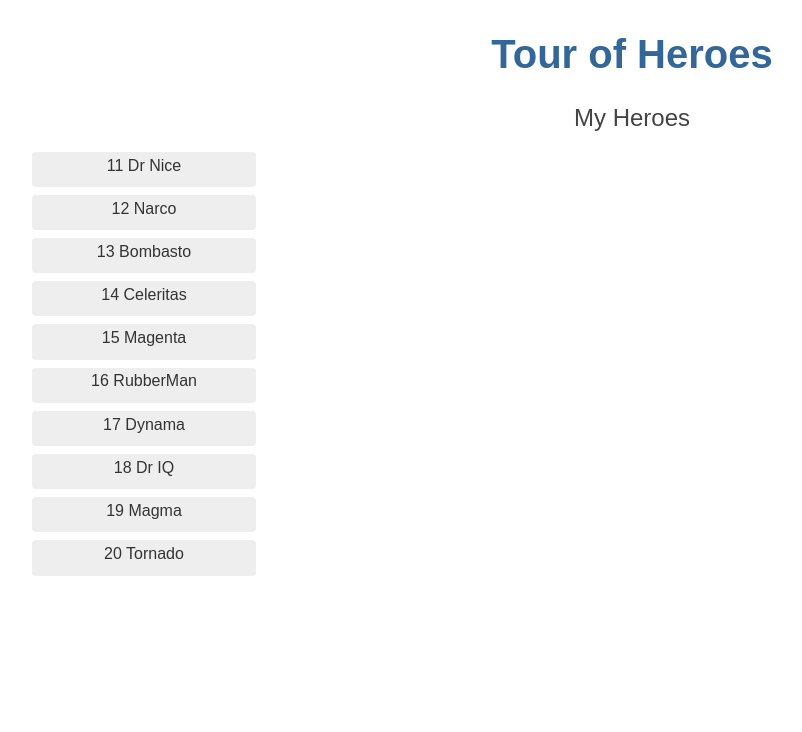
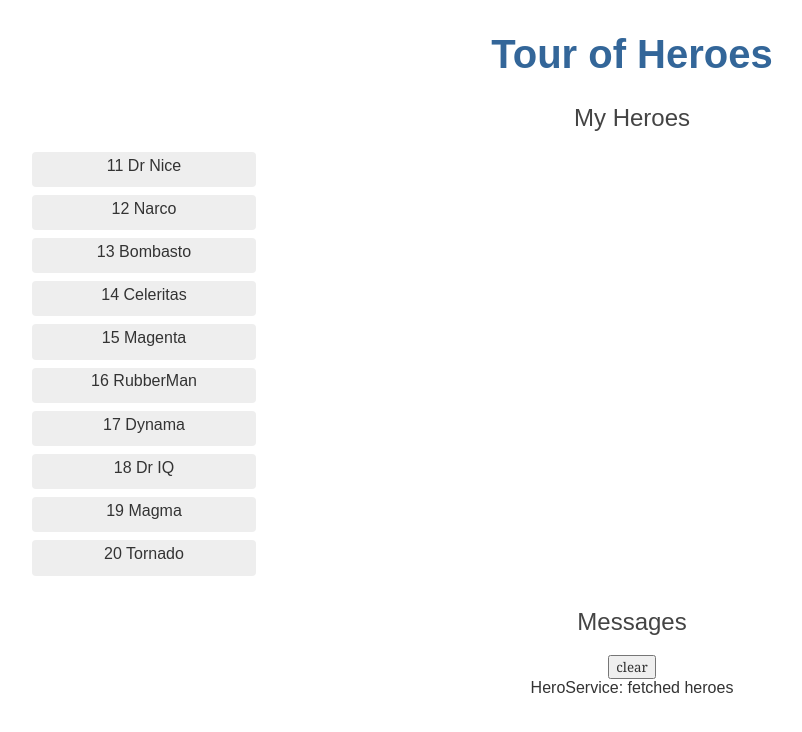
Before and after one commit to tkugimot/angular-tutorial, an Angular app: page / in a window 1280 px wide. Shown: the top 732 px of the page, without its empty margins (8-810 px from the left). Built offline with nearby package versions, Linux system fonts and the light colour scheme.

Commit message:
Add message service and component

```diff
--- a/src/app/app.component.html
+++ b/src/app/app.component.html
@@ -2,6 +2,7 @@
 <div style="text-align:center">
   <h1>{{ title }}</h1>
   <app-heroes></app-heroes>
+  <app-messages></app-messages>
 </div>
 
 <router-outlet></router-outlet>
--- a/src/app/app.module.ts
+++ b/src/app/app.module.ts
@@ -5,13 +5,15 @@ import { AppRoutingModule } from './app-routing.module';
 import { AppComponent } from './app.component';
 import { HeroesComponent } from './heroes/heroes.component';
 import {FormsModule} from '@angular/forms';
-import { HeroDetailComponent } from './hero-detail/hero-detail.component'; // <-- NgModel lives here
+import { HeroDetailComponent } from './hero-detail/hero-detail.component';
+import { MessagesComponent } from './messages/messages.component'; // <-- NgModel lives here
 
 @NgModule({
   declarations: [
     AppComponent,
     HeroesComponent,
-    HeroDetailComponent
+    HeroDetailComponent,
+    MessagesComponent
   ],
   imports: [
     BrowserModule,
--- a/src/app/hero.service.ts
+++ b/src/app/hero.service.ts
@@ -2,15 +2,17 @@ import { Injectable } from '@angular/core';
 import {Hero} from './hero';
 import {HEROES} from './mock-heroes';
 import {Observable, of} from 'rxjs';
+import {MessageService} from './mssage.service';
 
 @Injectable({
   providedIn: 'root'
 })
 export class HeroService {
 
-  constructor() { }
+  constructor(private messageService: MessageService) { }
 
   getHeroes(): Observable<Hero[]> {
+    this.messageService.add('HeroService: fetched heroes');
     return of(HEROES);
   }
 }
--- /dev/null
+++ b/src/app/messages/messages.component.html
@@ -0,0 +1,10 @@
+<div *ngIf="messageService.messages.length">
+  <h2>Messages</h2>
+  <button class="clear"
+          (click)="messageService.clear()"
+  >clear</button>
+
+  <div *ngFor="let message of messageService.messages">
+    {{ message }}
+  </div>
+</div>
--- /dev/null
+++ b/src/app/messages/messages.component.ts
@@ -0,0 +1,16 @@
+import { Component, OnInit } from '@angular/core';
+import {MessageService} from '../mssage.service';
+
+@Component({
+  selector: 'app-messages',
+  templateUrl: './messages.component.html',
+  styleUrls: ['./messages.component.scss']
+})
+export class MessagesComponent implements OnInit {
+
+  constructor(public messageService: MessageService) { }
+
+  ngOnInit() {
+  }
+
+}
--- /dev/null
+++ b/src/app/mssage.service.ts
@@ -0,0 +1,18 @@
+import { Injectable } from '@angular/core';
+
+@Injectable({
+  providedIn: 'root'
+})
+export class MessageService {
+  messages: string[] = [];
+
+  constructor() { }
+
+  add(message: string) {
+    this.messages.push(message);
+  }
+
+  clear() {
+    this.messages = [];
+  }
+}
```
Also changed, not shown: src/app/messages/messages.component.scss (added), 2 other files (tests, documents, lock files or other folders).
